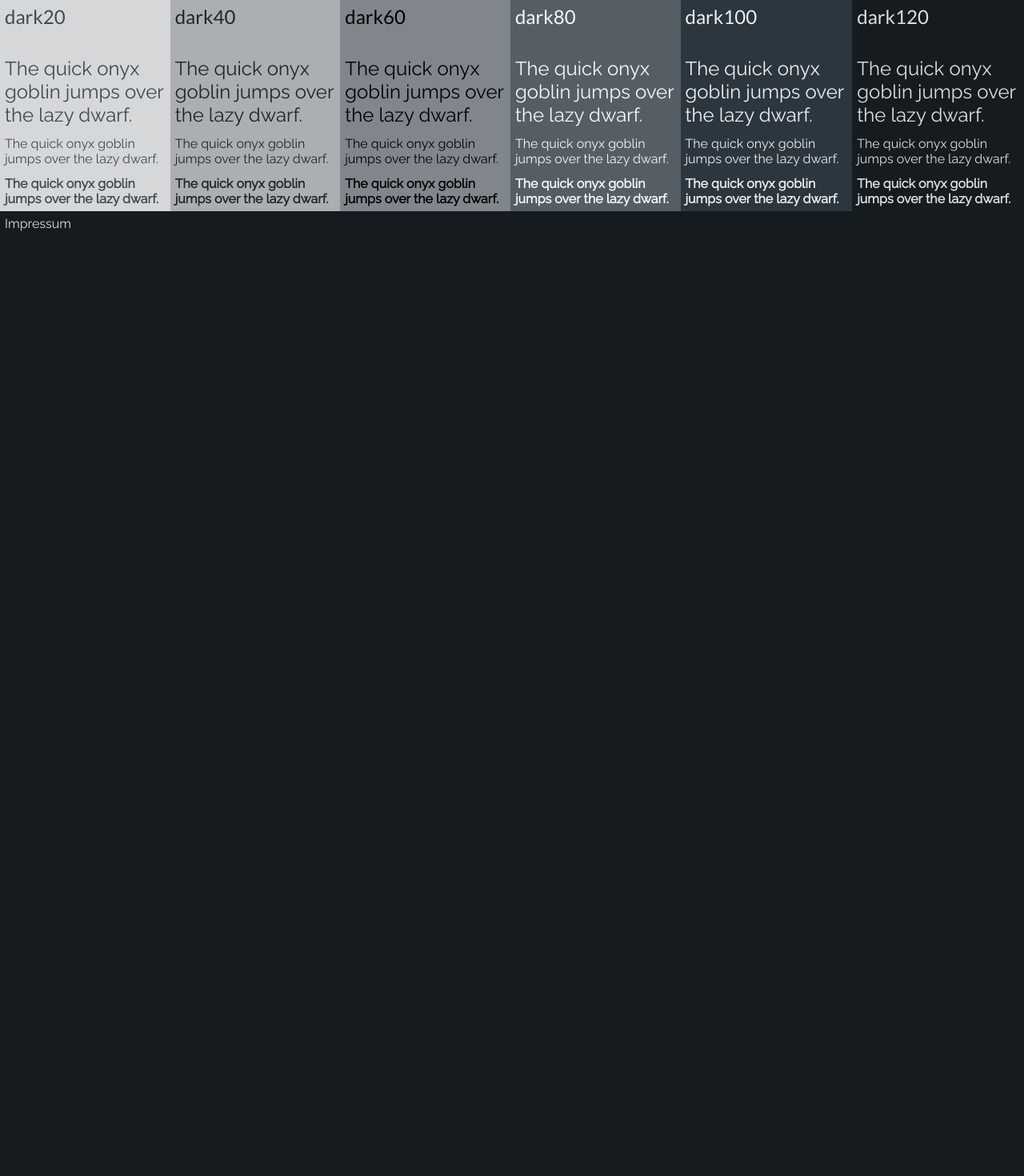
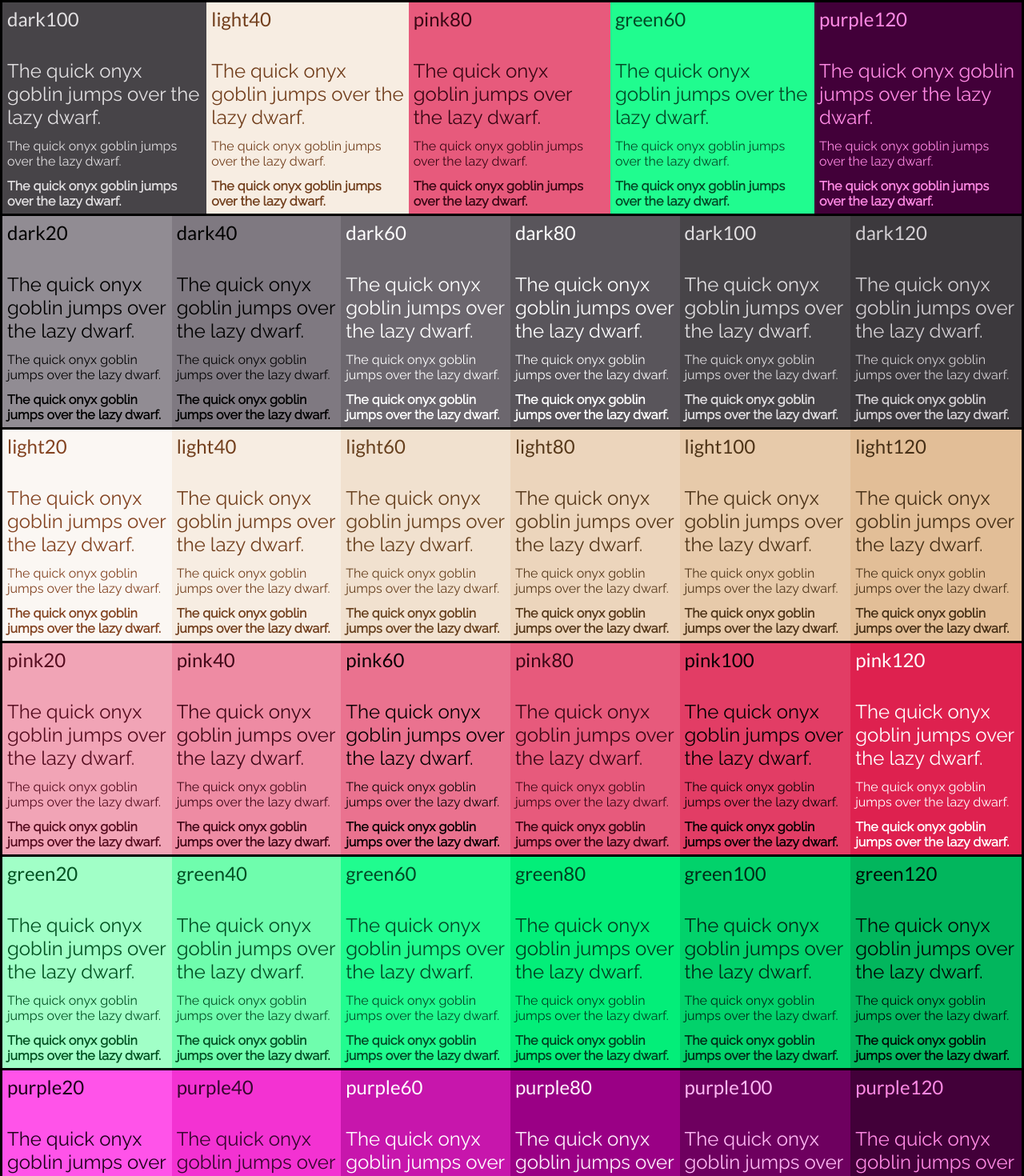
Before and after one commit to Riplexus/lukacs.dev, a Vue app in the folder vue/: page /colors in a window 1280 px wide. Shown: the top 1470 px of the page at 80% size. Before the commit the page ends 800 px from the top, so only its background shows below. Built offline with nearby package versions, Linux system fonts and the light colour scheme.

Commit message:
completed color palette, still unsure about selection; parallax effect for section separators

```diff
--- a/vue/package.json
+++ b/vue/package.json
@@ -5,7 +5,7 @@
   "scripts": {
     "dev": "vue-cli-service serve",
     "serve": "vue-cli-service serve",
-    "build": "vue-cli-service build",
+    "build": "NODE_ENV=production vue-cli-service build",
     "lint": "vue-cli-service lint && npm run lint:css",
     "lint:css": "stylelint '**/*.vue' --syntax scss",
     "test:e2e": "vue-cli-service test:e2e"
@@ -13,7 +13,6 @@
   "dependencies": {
     "core-js": "^2.6.5",
     "register-service-worker": "^1.6.2",
-    "stylelint": "^10.1.0",
     "vue": "^2.6.10",
     "vue-meta": "^2.2.1",
     "vue-router": "^3.0.3",
@@ -30,6 +29,8 @@
     "eslint-plugin-vue": "^5.0.0",
     "node-sass": "^4.9.0",
     "sass-loader": "^7.1.0",
+    "stylelint": "^10.1.0",
+    "stylelint-scss": "^3.9.3",
     "stylelint-config-standard": "^18.3.0",
     "stylelint-processor-html": "^1.0.0",
     "vue-template-compiler": "^2.6.10"
--- a/vue/src/App.vue
+++ b/vue/src/App.vue
@@ -47,39 +47,38 @@
         box-sizing: border-box;
     }
 
-    .dark20 {
-        background-color: $dark20;
-        color: $dark20-font;
-        &.inactive { color: adjust-color($dark20-font, $alpha: -.6); }
-    }
+    .dark20 { @include color($dark20, $dark20-font); }
+    .dark40 { @include color($dark40, $dark40-font); }
+    .dark60 { @include color($dark60, $dark60-font); }
+    .dark80 { @include color($dark80, $dark80-font); }
+    .dark100 { @include color($dark100, $dark100-font); }
+    .dark120 { @include color($dark120, $dark120-font); }
 
-    .dark40 {
-        background-color: $dark40;
-        color: $dark40-font;
-        &.inactive { color: adjust-color($dark40-font, $alpha: -.6); }
-    }
+    .light20 { @include color($light20, $light20-font); }
+    .light40 { @include color($light40, $light40-font); }
+    .light60 { @include color($light60, $light60-font); }
+    .light80 { @include color($light80, $light80-font); }
+    .light100 { @include color($light100, $light100-font); }
+    .light120 { @include color($light120, $light120-font); }
 
-    .dark60 {
-        background-color: $dark60;
-        color: $dark60-font;
-        &.inactive { color: adjust-color($dark60-font, $alpha: -.6); }
-    }
+    .pink20 { @include color($pink20, $pink20-font); }
+    .pink40 { @include color($pink40, $pink40-font); }
+    .pink60 { @include color($pink60, $pink60-font); }
+    .pink80 { @include color($pink80, $pink80-font); }
+    .pink100 { @include color($pink100, $pink100-font); }
+    .pink120 { @include color($pink120, $pink120-font); }
 
-    .dark80 {
-        background-color: $dark80;
-        color: $dark80-font;
-        &.inactive { color: adjust-color($dark80-font, $alpha: -.6); }
-    }
+    .green20 { @include color($green20, $green20-font); }
+    .green40 { @include color($green40, $green40-font); }
+    .green60 { @include color($green60, $green60-font); }
+    .green80 { @include color($green80, $green80-font); }
+    .green100 { @include color($green100, $green100-font); }
+    .green120 { @include color($green120, $green120-font); }
 
-    .dark100 {
-        background-color: $dark100;
-        color: $dark100-font;
-        &.inactive { color: adjust-color($dark100-font, $alpha: -.6); }
-    }
-
-    .dark120 {
-        background-color: $dark120;
-        color: $dark120-font;
-        &.inactive { color: adjust-color($dark120-font, $alpha: -.6); }
-    }
+    .purple20 { @include color($purple20, $purple20-font); }
+    .purple40 { @include color($purple40, $purple40-font); }
+    .purple60 { @include color($purple60, $purple60-font); }
+    .purple80 { @include color($purple80, $purple80-font); }
+    .purple100 { @include color($purple100, $purple100-font); }
+    .purple120 { @include color($purple120, $purple120-font); }
 </style>
--- a/vue/src/assets/colors.scss
+++ b/vue/src/assets/colors.scss
@@ -1,39 +1,83 @@
-$white: #fff;
-$gray10: #eee;
-$gray20: #dddcdd;
-$gray30: #cccbcc;
-$gray40: #bbbabb;
-$gray50: #aaa8aa;
-$gray60: #999799;
-$gray70: #888588;
-$gray80: #777477;
-$gray90: #666366;
-$gray100: #555155;
-$gray110: #444044;
-$gray120: #333033;
-$gray130: #222022;
-$gray140: #111011;
-$black: #000;
+// gunmetal: #2c363f
+$dark20: #918c93;
+$dark40: #7f7981;
+$dark60: #6c676e;
+$dark80: #59555b;
+$dark100: #474448;
+$dark120: #3c393d;
 
-// gunmetal: #2c363f
-$dark20: #d5d7d9;
-$dark40: #abafb2;
-$dark60: #80868c;
-$dark80: #565e65;
-$dark100: #2c363f;
-$dark120: #161b20;
+$dark20-font: #000;
+$dark40-font: #000;
+$dark60-font: #fff;
+$dark80-font: #fff;
+$dark100-font: #e1dfe1;
+$dark120-font: #d3cfd3;
 
-$dark20-font: #424a4d;
-$dark40-font: #222426;
-$dark60-font: #000;
-$dark80-font: #f6f8f8;
-$dark100-font: #ecf0f1;
-$dark120-font: #dadfe1;
+// mint cream: #eefcfa
+$light20: #fbf7f3;
+$light40: #f7ede2;
+$light60: #f1e1cf;
+$light80: #ecd5bc;
+$light100: #e7caaa;
+$light120: #e2be97;
 
-$no: #e75a7c; // dark pink
+$light20-font: #834321;
+$light40-font: #723f1d;
+$light60-font: #67401e;
+$light80-font: #56381a;
+$light100-font: #4e3418;
+$light120-font: #462f16;
 
-$yes: #20fc8f; // medium spring green
+// dark pink: #e75a7c
+$pink20: #f1a4b6;
+$pink40: #ee8ba3;
+$pink60: #ea728f;
+$pink80: #e75a7c;
+$pink100: #e23d65;
+$pink120: #de214f;
 
-$light: #eefcfa; // mint cream
+$pink20-font: #550c1f;
+$pink40-font: #400717;
+$pink60-font: #090103;
+$pink80-font: #3b0715;
+$pink100-font: #090103;
+$pink120-font: #fff;
 
-$highlight: #420039; // tyrian purple
+// medium spring green: #20fc8f
+$green20: #a1ffc7;
+$green40: #6ffdad;
+$green60: #20fc8f;
+$green80: #03ee79;
+$green100: #02d26b;
+$green120: #02b65d;
+
+$green20-font: #005221;
+$green40-font: #025024;
+$green60-font: #034926;
+$green80-font: #024021;
+$green100-font: #022c18;
+$green120-font: #020d07;
+
+// tyrian purple: #420039
+$purple20: #ff53e9;
+$purple40: #f332d2;
+$purple60: #c716ac;
+$purple80: #9a0085;
+$purple100: #6e005f;
+$purple120: #420039;
+
+$purple20-font: #1f001a;
+$purple40-font: #37062f;
+$purple60-font: #fff;
+$purple80-font: #fff0fd;
+$purple100-font: #ffb8f5;
+$purple120-font: #ff8ae4;
+
+@mixin color($color, $color-font) {
+    background-color: $color;
+    color: $color-font;
+
+    &.inactive {
+        color: adjust-color($color-font, $alpha: -.6);
+    }
+}
--- a/vue/src/components/FooterView.vue
+++ b/vue/src/components/FooterView.vue
@@ -1,5 +1,5 @@
 <template>
-    <section class="footer dark120">
+    <section class="footer">
         <p>
             Impressum
         </p>
--- a/vue/src/components/SectionStartView.vue
+++ b/vue/src/components/SectionStartView.vue
@@ -1,6 +1,10 @@
 <template>
-    <div class="section-start" :class="colorA">
-        <div class="section-start__line" :class="lineClasses"></div>
+    <div class="section-start" :class="{ [colorAName+colorALevel]: true }">
+        <div class="section-start__line section-start__line--5" :class="{ [colorBName+colorBLevel]: true }"></div>
+        <div class="section-start__line section-start__line--4" :class="{ [colorBName+colorBLevel]: true }"></div>
+        <div class="section-start__line section-start__line--3 ltr" :class="{ [colorBName+colorBLevel]: true }"></div>
+        <div class="section-start__line section-start__line--2" :class="{ [colorBName+colorBLevel]: true }"></div>
+        <div class="section-start__line section-start__line--1" :class="{ [colorBName+colorBLevel]: true }"></div>
     </div>
 </template>
 
@@ -9,12 +13,20 @@
         name: 'SectionStartView',
 
         props: {
-            colorA: {
+            colorAName: {
                 type: String,
                 required: true
             },
-            colorB: {
+            colorALevel: {
+                type: Number,
+                required: true
+            },
+            colorBName: {
                 type: String,
+                required: true
+            },
+            colorBLevel: {
+                type: Number,
                 required: true
             },
             ltr: {
@@ -23,12 +35,26 @@
             }
         },
 
-        computed: {
-            lineClasses() {
-                return {
-                    [this.colorB]: true,
-                    ltr: this.ltr
-                };
+        created() {
+            if (typeof window !== 'undefined') {
+                window.addEventListener('scroll', this.handleScroll);
+            }
+        },
+
+        mounted() {
+            this.handleScroll();
+        },
+
+        destroyed() {
+            if (typeof window !== 'undefined') {
+                window.removeEventListener('scroll', this.handleScroll);
+            }
+        },
+
+        methods: {
+            handleScroll() {
+                const position = this.$el.getBoundingClientRect();
+                this.$el.style.height = `${position.top / window.innerHeight * 170 + 30}px`;
             }
         }
     };
@@ -40,29 +66,135 @@
     .section-start {
         position: relative;
         overflow: hidden;
+        height: 200px;
     }
 
     .section-start__line {
         position: absolute;
-        top: 0;
         bottom: 0;
-        left: 0;
-        right: 0;
+        width: 100%;
 
-        &.dark20 { background: linear-gradient(to top left, $dark20 0%, $dark20 calc(50% - 0.8px), rgba(0, 0, 0, 0) 50%, rgba(0, 0, 0, 0) 100%); }
-        &.dark40 { background: linear-gradient(to top left, $dark40 0%, $dark40 calc(50% - 0.8px), rgba(0, 0, 0, 0) 50%, rgba(0, 0, 0, 0) 100%); }
-        &.dark60 { background: linear-gradient(to top left, $dark60 0%, $dark60 calc(50% - 0.8px), rgba(0, 0, 0, 0) 50%, rgba(0, 0, 0, 0) 100%); }
-        &.dark80 { background: linear-gradient(to top left, $dark80 0%, $dark80 calc(50% - 0.8px), rgba(0, 0, 0, 0) 50%, rgba(0, 0, 0, 0) 100%); }
-        &.dark100 { background: linear-gradient(to top left, $dark100 0%, $dark100 calc(50% - 0.8px), rgba(0, 0, 0, 0) 50%, rgba(0, 0, 0, 0) 100%); }
-        &.dark120 { background: linear-gradient(to top left, $dark120 0%, $dark120 calc(50% - 0.8px), rgba(0, 0, 0, 0) 50%, rgba(0, 0, 0, 0) 100%); }
+        &::after {
+            content: '';
+            position: absolute;
+            right: 0;
+            bottom: -400px;
+            left: 0;
+            height: 400px;
+        }
+
+        @mixin triangleRTL($color) {
+            background: linear-gradient(to top left, $color 0%, $color calc(50% - 0.8px), rgba(0, 0, 0, 0) 50%, rgba(0, 0, 0, 0) 100%);
+
+            &::after {
+                background: $color;
+            }
+        }
+
+        @mixin triangleLTR($color) {
+            background: linear-gradient(to top right, $color 0%, $color calc(50% - 0.8px), rgba(0, 0, 0, 0) 50%, rgba(0, 0, 0, 0) 100%);
+        }
+
+        &.dark20 { @include triangleRTL($dark20); }
+        &.dark40 { @include triangleRTL($dark40); }
+        &.dark60 { @include triangleRTL($dark60); }
+        &.dark80 { @include triangleRTL($dark80); }
+        &.dark100 { @include triangleRTL($dark100); }
+        &.dark120 { @include triangleRTL($dark120); }
+
+        &.light20 { @include triangleRTL($light20); }
+        &.light40 { @include triangleRTL($light40); }
+        &.light60 { @include triangleRTL($light60); }
+        &.light80 { @include triangleRTL($light80); }
+        &.light100 { @include triangleRTL($light100); }
+        &.light120 { @include triangleRTL($light120); }
+
+        &.pink20 { @include triangleRTL($pink20); }
+        &.pink40 { @include triangleRTL($pink40); }
+        &.pink60 { @include triangleRTL($pink60); }
+        &.pink80 { @include triangleRTL($pink80); }
+        &.pink100 { @include triangleRTL($pink100); }
+        &.pink120 { @include triangleRTL($pink120); }
+
+        &.green20 { @include triangleRTL($green20); }
+        &.green40 { @include triangleRTL($green40); }
+        &.green60 { @include triangleRTL($green60); }
+        &.green80 { @include triangleRTL($green80); }
+        &.green100 { @include triangleRTL($green100); }
+        &.green120 { @include triangleRTL($green120); }
+
+        &.purple20 { @include triangleRTL($purple20); }
+        &.purple40 { @include triangleRTL($purple40); }
+        &.purple60 { @include triangleRTL($purple60); }
+        &.purple80 { @include triangleRTL($purple80); }
+        &.purple100 { @include triangleRTL($purple100); }
+        &.purple120 { @include triangleRTL($purple120); }
 
         &.ltr {
-            &.dark20 { background: linear-gradient(to top right, $dark20 0%, $dark20 calc(50% - 0.8px), rgba(0, 0, 0, 0) 50%, rgba(0, 0, 0, 0) 100%); }
-            &.dark40 { background: linear-gradient(to top right, $dark40 0%, $dark40 calc(50% - 0.8px), rgba(0, 0, 0, 0) 50%, rgba(0, 0, 0, 0) 100%); }
-            &.dark60 { background: linear-gradient(to top right, $dark60 0%, $dark60 calc(50% - 0.8px), rgba(0, 0, 0, 0) 50%, rgba(0, 0, 0, 0) 100%); }
-            &.dark80 { background: linear-gradient(to top right, $dark80 0%, $dark80 calc(50% - 0.8px), rgba(0, 0, 0, 0) 50%, rgba(0, 0, 0, 0) 100%); }
-            &.dark100 { background: linear-gradient(to top right, $dark100 0%, $dark100 calc(50% - 0.8px), rgba(0, 0, 0, 0) 50%, rgba(0, 0, 0, 0) 100%); }
-            &.dark120 { background: linear-gradient(to top right, $dark120 0%, $dark120 calc(50% - 0.8px), rgba(0, 0, 0, 0) 50%, rgba(0, 0, 0, 0) 100%); }
+            &.dark20 { @include triangleLTR($dark20); }
+            &.dark40 { @include triangleLTR($dark40); }
+            &.dark60 { @include triangleLTR($dark60); }
+            &.dark80 { @include triangleLTR($dark80); }
+            &.dark100 { @include triangleLTR($dark100); }
+            &.dark120 { @include triangleLTR($dark120); }
+
+            &.light20 { @include triangleLTR($light20); }
+            &.light40 { @include triangleLTR($light40); }
+            &.light60 { @include triangleLTR($light60); }
+            &.light80 { @include triangleLTR($light80); }
+            &.light100 { @include triangleLTR($light100); }
+            &.light120 { @include triangleLTR($light120); }
+
+            &.pink20 { @include triangleLTR($pink20); }
+            &.pink40 { @include triangleLTR($pink40); }
+            &.pink60 { @include triangleLTR($pink60); }
+            &.pink80 { @include triangleLTR($pink80); }
+            &.pink100 { @include triangleLTR($pink100); }
+            &.pink120 { @include triangleLTR($pink120); }
+
+            &.green20 { @include triangleLTR($green20); }
+            &.green40 { @include triangleLTR($green40); }
+            &.green60 { @include triangleLTR($green60); }
+            &.green80 { @include triangleLTR($green80); }
+            &.green100 { @include triangleLTR($green100); }
+            &.green120 { @include triangleLTR($green120); }
+
+            &.purple20 { @include triangleLTR($purple20); }
+            &.purple40 { @include triangleLTR($purple40); }
+            &.purple60 { @include triangleLTR($purple60); }
+            &.purple80 { @include triangleLTR($purple80); }
+            &.purple100 { @include triangleLTR($purple100); }
+            &.purple120 { @include triangleLTR($purple120); }
         }
     }
+
+    .section-start__line--1 {
+        height: 50%;
+        bottom: 0;
+        opacity: 1;
+    }
+
+    .section-start__line--2 {
+        height: 13%;
+        bottom: 52%;
+        opacity: .6;
+    }
+
+    .section-start__line--3 {
+        height: 19%;
+        bottom: 69%;
+        opacity: .3;
+    }
+
+    .section-start__line--4 {
+        height: 51%;
+        bottom: 42%;
+        opacity: .1;
+    }
+
+    .section-start__line--5 {
+        height: 10%;
+        bottom: 90%;
+        opacity: .1;
+    }
 </style>
--- a/vue/src/pages/colors.vue
+++ b/vue/src/pages/colors.vue
@@ -1,6 +1,14 @@
 <template>
-    <div>
-        <section class="colors">
+    <div class="colors">
+        <section class="colors__palette">
+            <color-view class="colors__color" color="dark100" />
+            <color-view class="colors__color" color="light40" />
+            <color-view class="colors__color" color="pink80" />
+            <color-view class="colors__color" color="green60" />
+            <color-view class="colors__color" color="purple120" />
+        </section>
+
+        <section class="colors__hues">
             <color-view class="colors__color" color="dark20" />
             <color-view class="colors__color" color="dark40" />
             <color-view class="colors__color" color="dark60" />
@@ -9,7 +17,43 @@
             <color-view class="colors__color" color="dark120" />
         </section>
 
-        <footer-view />
+        <section class="colors__hues">
+            <color-view class="colors__color" color="light20" />
+            <color-view class="colors__color" color="light40" />
+            <color-view class="colors__color" color="light60" />
+            <color-view class="colors__color" color="light80" />
+            <color-view class="colors__color" color="light100" />
+            <color-view class="colors__color" color="light120" />
+        </section>
+
+        <section class="colors__hues">
+            <color-view class="colors__color" color="pink20" />
+            <color-view class="colors__color" color="pink40" />
+            <color-view class="colors__color" color="pink60" />
+            <color-view class="colors__color" color="pink80" />
+            <color-view class="colors__color" color="pink100" />
+            <color-view class="colors__color" color="pink120" />
+        </section>
+
+        <section class="colors__hues">
+            <color-view class="colors__color" color="green20" />
+            <color-view class="colors__color" color="green40" />
+            <color-view class="colors__color" color="green60" />
+            <color-view class="colors__color" color="green80" />
+            <color-view class="colors__color" color="green100" />
+            <color-view class="colors__color" color="green120" />
+        </section>
+
+        <section class="colors__hues">
+            <color-view class="colors__color" color="purple20" />
+            <color-view class="colors__color" color="purple40" />
+            <color-view class="colors__color" color="purple60" />
+            <color-view class="colors__color" color="purple80" />
+            <color-view class="colors__color" color="purple100" />
+            <color-view class="colors__color" color="purple120" />
+        </section>
+
+        <footer-view class="dark120" />
     </div>
 </template>
 
@@ -24,8 +68,16 @@
 </script>
 
 <style scoped lang="scss">
-    section {
+    .colors__palette,
+    .colors__hues {
         display: flex;
+        border-bottom: 3px solid black;
+        border-left: 3px solid black;
+        border-right: 3px solid black;
+
+        &:first-child {
+            border-top: 3px solid black;
+        }
 
         .colors__color {
             flex: 1 1 100/6%;
--- a/vue/src/pages/index.vue
+++ b/vue/src/pages/index.vue
@@ -1,6 +1,6 @@
 <template>
     <div class="index">
-        <section class="index__tech-radar dark80" :class="{ inactive: !techRadarActive }" ref="tech-radar">
+        <section class="index__tech-radar light40" :class="{ inactive: !techRadarActive }" ref="tech-radar">
             <h2>TechRadar</h2>
         </section>
 
@@ -8,8 +8,10 @@
 
         <section-start-view
             class="index__projects-start"
-            colorA="dark80"
-            colorB="dark100"
+            color-a-name="light"
+            :color-a-level="40"
+            color-b-name="dark"
+            :color-b-level="100"
             :ltr="false" />
 
         <section class="index__projects dark100" :class="{ inactive: !projectsActive }" ref="projects">
@@ -20,11 +22,13 @@
 
         <section-start-view
             class="index__footer-start"
-            colorA="dark100"
-            colorB="dark120"
+            color-a-name="dark"
+            :color-a-level="100"
+            color-b-name="purple"
+            :color-b-level="120"
             :ltr="true" />
 
-        <footer-view :class="{ inactive: !footerActive }" ref="footer"/>
+        <footer-view class="purple120" :class="{ inactive: !footerActive }" ref="footer"/>
     </div>
 </template>
 
@@ -122,10 +126,6 @@
         }
     }
 
-    .index__projects-start {
-        height: 100px;
-    }
-
     .index__projects {
         padding: 42px 0;
     }
@@ -133,8 +133,4 @@
     .index__tech-radar {
         min-height: 500px;
     }
-
-    .index__footer-start {
-        height: 20px;
-    }
 </style>
--- a/vue/vue.config.js
+++ b/vue/vue.config.js
@@ -1,5 +1,9 @@
 module.exports = {
     chainWebpack: config => {
         config.plugins.delete('prefetch');
+    },
+    pwa: {
+        themeColor: '#161b20',
+        msTileColor: '#161b20'
     }
 };
```
Also changed, not shown: 2 other files (tests, documents, lock files or other folders).
